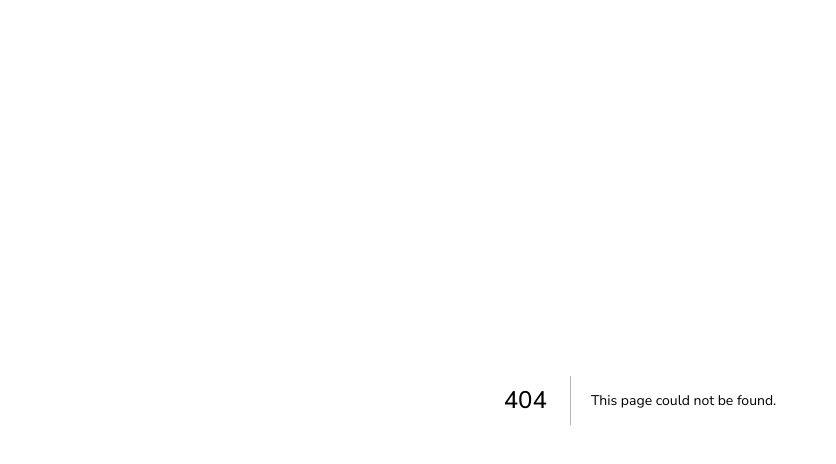
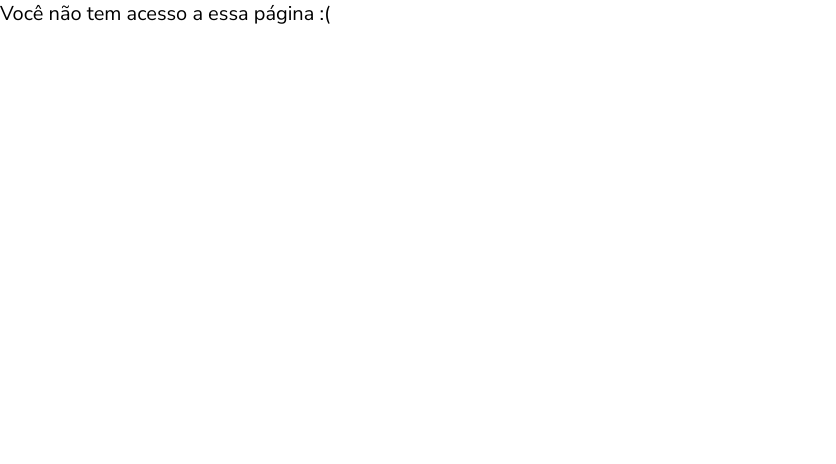
Before and after one commit to tms-5/estimate-projetao, a Next.js app: page /tasks/contributions in a window 1280 px wide. Before the commit this address had no page. Shown: the top 464 px of the page, without its empty margins (0-836 px from the left). Built offline with nearby package versions, Linux system fonts and the light colour scheme; sample sign-in values are in the browser's storage.

Commit message:
Add Contributions page component

```diff
--- /dev/null
+++ b/src/pages/tasks/contributions.tsx
@@ -0,0 +1,14 @@
+import Layout from "@/layout/layout";
+import TaskContributions from "@/lib/components/appComponents/task/TaskContributions";
+
+export default function Contributions() {
+  return (
+    <Layout
+      backto="Voltar para Tasks"
+      backToRoute="/tasks"
+      childrenDev={<TaskContributions />}
+      companyHasntAccess={true}
+      childrenCompany={<></>}
+    />
+  );
+}
```
